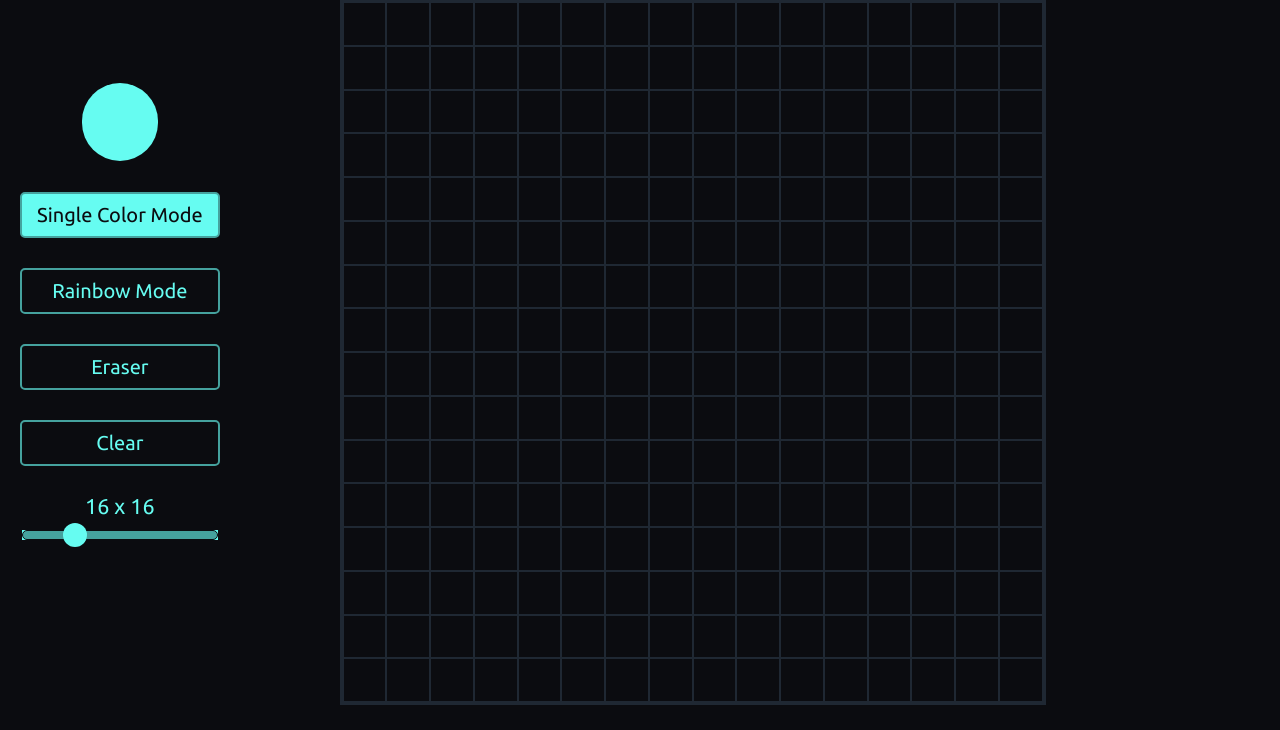
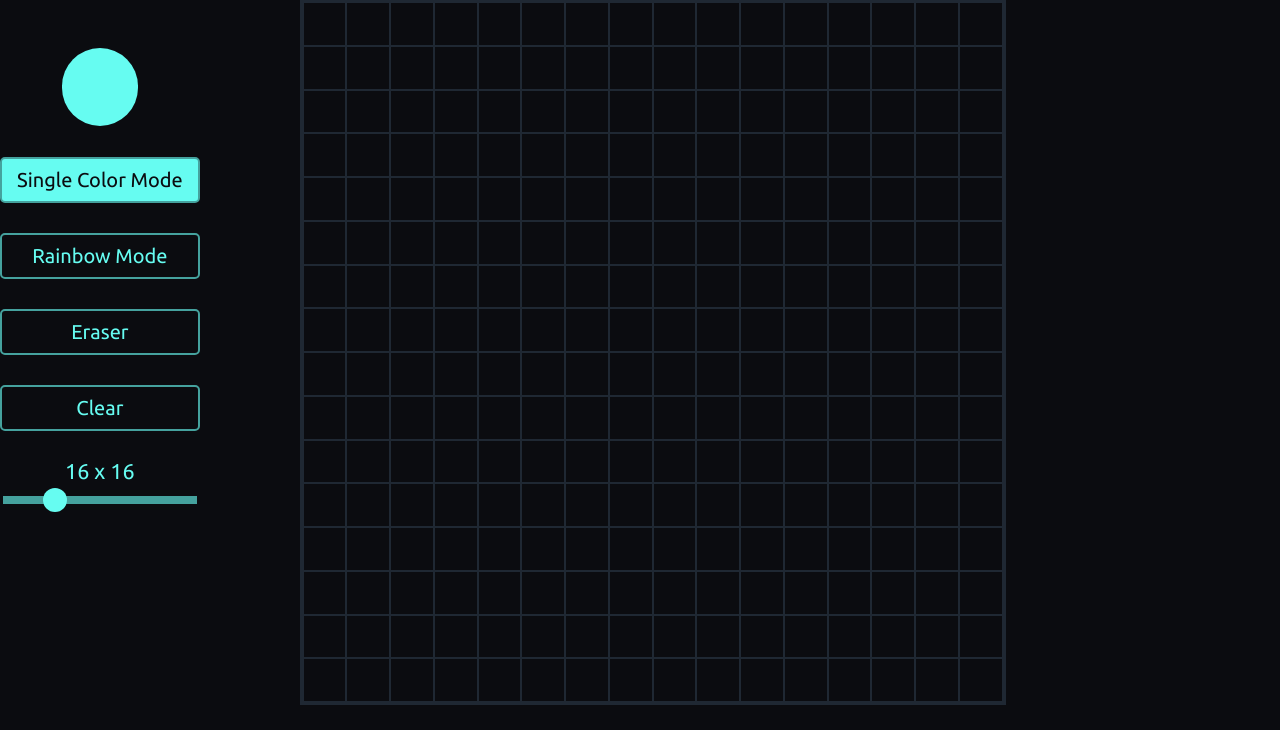
Before and after one commit to cyposian/etch-a-sketch, a plain HTML site: page index.html in a window 1280 px wide. Shown: the part 170-900 px from the top of the page. Drawn offline with Linux system fonts and the light colour scheme; a web font is replaced by a local one.

Commit message:
tweak slider appearance

```diff
--- a/style.css
+++ b/style.css
@@ -83,7 +83,7 @@ body {
 .main {
 	display: flex;
 	justify-content: flex-start;
-	max-width: 1390px;
+	max-width: 1300px;
 	gap: 100px;
 	margin: 25px auto;
 }
@@ -92,8 +92,7 @@ body {
 	display: flex;
 	flex-direction: column;
 	justify-content: center;
-	padding: 20px;
-	padding-bottom: 100px;
+	padding-bottom: 150px;
 	gap: 30px;
 	/* border: 3px solid #1F2833; */
 }
@@ -163,13 +162,11 @@ button.active {
 input[type="range"] {
 	cursor: pointer;
 	-webkit-appearance: none;
-	background-color: var(--primary-teal);
 }
 
 input[type="range"]::-webkit-slider-runnable-track {
 	height: 10px;
 	border: 1px solid var(--primary-dark);
-	border-radius: 25px;
 	background: var(--secondary-teal);
 }
 
```
